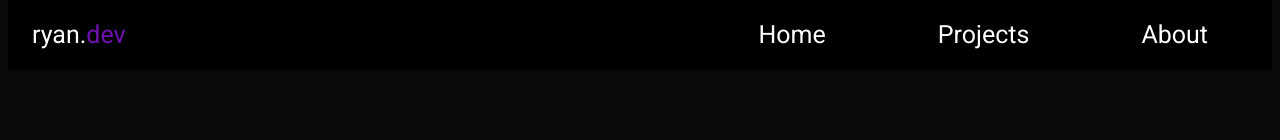
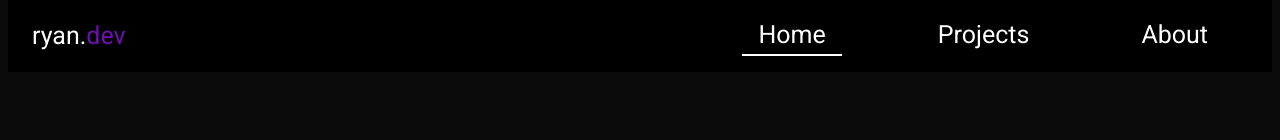
Before and after one commit to Ryystuffs/portfolio, a React (Vite) app: page / in a window 1280 px wide. Shown: the top 140 px of the page. Built offline with nearby package versions, Linux system fonts and the light colour scheme.

Commit message:
add: scroll position design

```diff
--- a/src/App.jsx
+++ b/src/App.jsx
@@ -4,7 +4,11 @@ import {Home} from './components/sections/Home.jsx'
 import {Projects} from './components/sections/Projects.jsx'
 import {About} from './components/sections/About.jsx'
 import {Navbar} from './components/navbar.jsx'
+import { useState, useEffect } from 'react'
 function App() {
+
+
+
   return (
     <>
         <Navbar />
--- a/src/components/navbar.jsx
+++ b/src/components/navbar.jsx
@@ -1,6 +1,8 @@
 import { Menu } from 'lucide-react';
-import { use, useEffect, useState } from 'react';
+import { useEffect, useState } from 'react';
 import { X } from 'lucide-react';
+import useActiveSection from '../components/useActiveSection.jsx';
+import '../../src/index.css';
 export const Navbar = () => {
     const [isOpen, setIsOpen] = useState(false);
     const toggleMenu = () => {
@@ -12,6 +14,7 @@ export const Navbar = () => {
     useEffect(() => {
         document.body.style.overflow = isOpen ? 'hidden' : 'auto';
     },[isOpen]);
+    const activeSection = useActiveSection()
     return (
     <div className="bg-black flex justify-between text-[25px] mx-2 sticky top-0 z-50">
         <div className="flex items-center mx-6">
@@ -19,9 +22,9 @@ export const Navbar = () => {
         </div>
         <div className="">
             <ul className="hidden md:flex space-x-20 p-4 text-white mx-8">
-                <li><a href="#home" className='py-1 px-4 rounded-lg cursor-pointer hover:text-purple-800'>Home</a></li>
-                <li><a href="#projects" className='py-1 px-4 rounded-lg cursor-pointer hover:text-purple-800'>Projects</a></li>
-                <li><a href="#about" className='py-1 px-4 rounded-lg cursor-pointer hover:text-purple-800'>About</a></li>
+                <li className={activeSection === 'home' ? 'active' : ''}><a href="#home" className={activeSection === 'home' ? 'py-1 px-4 rounded-lg cursor-pointer' : 'py-1 px-4 rounded-lg cursor-pointer hover:text-purple-800'}>Home</a></li>
+                <li className={activeSection === 'projects' ? 'active' : ''}><a href="#projects" className={activeSection === 'projects' ? 'py-1 px-4 rounded-lg cursor-pointer' : 'py-1 px-4 rounded-lg cursor-pointer hover:text-purple-800'}>Projects</a></li>
+                <li className={activeSection === 'about' ? 'active' : ''}><a href="#about" className={activeSection === 'about' ? 'py-1 px-4 rounded-lg cursor-pointer' : 'py-1 px-4 rounded-lg cursor-pointer hover:text-purple-800'}>About</a></li>
             </ul>
             <div className="md:hidden p-4 text-white" onClick={toggleMenu}>
                 {!isOpen ? <Menu /> : <X />}
@@ -29,9 +32,9 @@ export const Navbar = () => {
         </div>
         {isOpen ? (
             <div className="fixed w-full top-13 left-0 h-screen bg-black z-40 flex flex-col justify-center items-center space-y-10 text-white text-3xl text-decoration-none duration-300 ease-in-out ">
-                <a href="#home" onClick={closeMenu} className=''>Home</a>
-                <a href="#projects" onClick={closeMenu} className=''>Projects</a>
-                <a href="#about" onClick={closeMenu} className=''>About</a>
+                <a href="#home" onClick={closeMenu} className={activeSection === 'home' ? 'active pb-1.5': 'py-1 px-4 rounded-lg cursor-pointer hover:text-purple-800'}>Home</a>
+                <a href="#projects" onClick={closeMenu} className={activeSection === 'projects' ? 'active pb-1.5' : 'py-1 px-4 rounded-lg cursor-pointer hover:text-purple-800'}>Projects</a>
+                <a href="#about" onClick={closeMenu} className={activeSection === 'about' ? 'active pb-1.5': 'py-1 px-4 rounded-lg cursor-pointer hover:text-purple-800'}>About</a>
             </div>
         ): (
             <div className="fixed w-full top-13 left-[-150%] h-screen bg-black z-40 flex flex-col justify-center items-center space-y-10 text-white text-3xl text-decoration-none">
--- /dev/null
+++ b/src/components/useActiveSection.jsx
@@ -0,0 +1,26 @@
+import React from 'react'
+import { useEffect, useState } from 'react';
+const useActiveSection = () => {
+    const [scrollPosition, setScrollPosition] = useState('home');
+    useEffect(()=>{
+        const sections = document.querySelectorAll('section');
+        const observer = new IntersectionObserver((entries)=>{
+            entries.forEach((entry)=>{
+            if(entry.isIntersecting){
+                setScrollPosition(entry.target.id);
+            }
+            })
+        },{
+            threshold: 0.25,
+        });
+
+            sections.forEach((section => observer.observe(section)));
+            return () => observer.disconnect()
+
+        },[])
+
+    return scrollPosition;
+
+}
+
+export default useActiveSection
--- a/src/index.css
+++ b/src/index.css
@@ -6,4 +6,8 @@ html, body {
   @apply bg-[#0a0a0a] text-white;
   font-family: 'Roboto';
   scroll-behavior: smooth;
+
 }
+.active {
+  @apply border-b-2 border-white ease-in-out duration-500;
+}
```
